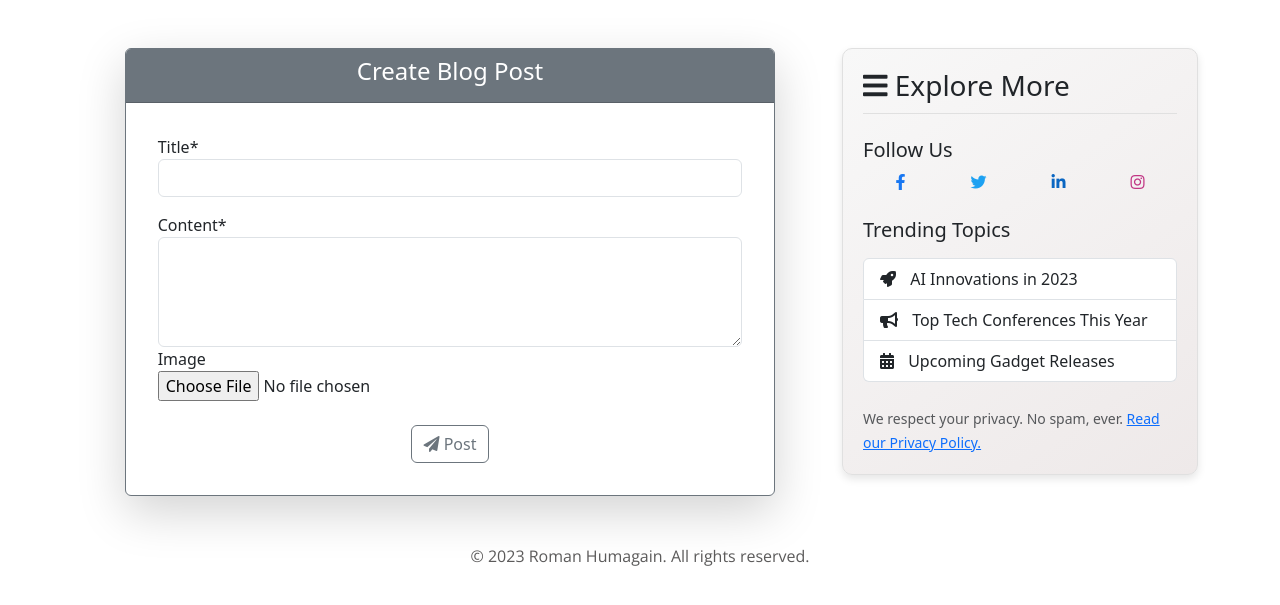
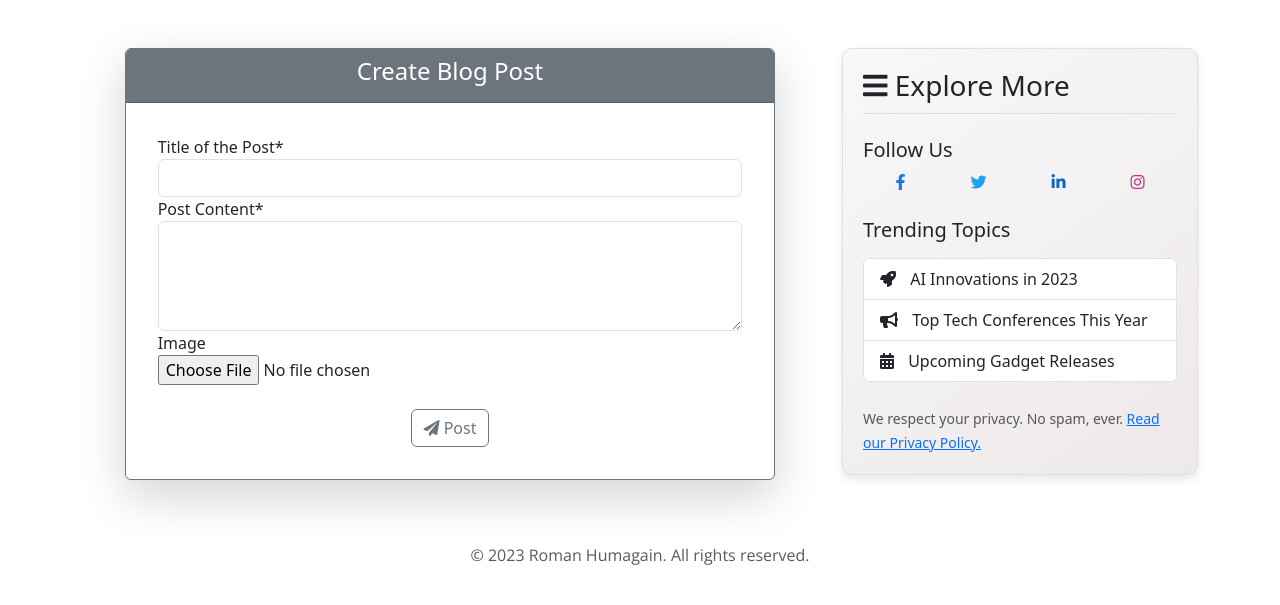
Before and after one commit to romanhumagain/TechX-A_Social_Media_Platform, a Django app: page /post/new/ in a window 1280 px wide. Shown: the part 62-667 px from the top of the page. Run offline with Django 4.2, Linux system fonts and the light colour scheme; a user stored in the database is signed in; some libraries are stand-ins or nearby versions.

Commit message:
modified crispy form

```diff
--- a/DjangoBlogs/Blog/forms.py
+++ b/DjangoBlogs/Blog/forms.py
@@ -1,10 +1,19 @@
 from django import forms
 from . models import BlogPost
 
+
 class BlogPostForm(forms.ModelForm):
-    title = forms.CharField(widget=forms.TextInput(attrs={'class': 'form-control mb-3'}))
-    content = forms.CharField(widget=forms.Textarea(attrs={'rows': 4, 'class': 'form-control'}))
+    title = forms.CharField(
+        label="Title of the Post",
+        widget=forms.TextInput(attrs={'class': 'form-control',
+                                      'style':'text-transform: capitalize'
+                                      }))
+
+    content = forms.CharField(
+        label="Post Content",
+        widget=forms.Textarea(attrs={'rows': 4, 'class': 'form-control'}))
     image = forms.ImageField(required=False)
+
     class Meta:
         model = BlogPost
         fields = ['title', 'content' , 'image']
--- a/DjangoBlogs/Blog/templates/blog/post_form.html
+++ b/DjangoBlogs/Blog/templates/blog/post_form.html
@@ -10,7 +10,7 @@
                     <h4>Create Blog Post</h4>
                 </div>
                 <div class="card-body">
-                    <form method="POST" class="m-3 custom-blog-form" enctype="multipart/form-data">
+                    <form method="POST" class="m-3 custom-blog-form" enctype="multipart/form-data" novalidate>
                         {% csrf_token %}
                         <fieldset class="form-group">
                             {{ form|crispy }}
--- a/DjangoBlogs/DjangoBlogs/settings.py
+++ b/DjangoBlogs/DjangoBlogs/settings.py
@@ -32,6 +32,7 @@ ALLOWED_HOSTS = []
 # Application definition
 
 INSTALLED_APPS = [
+    'jazzmin',
     'django.contrib.sites',
     'django.contrib.admin',
     'django.contrib.auth',
```
Also changed, not shown: DjangoBlogs/db.sqlite3.
